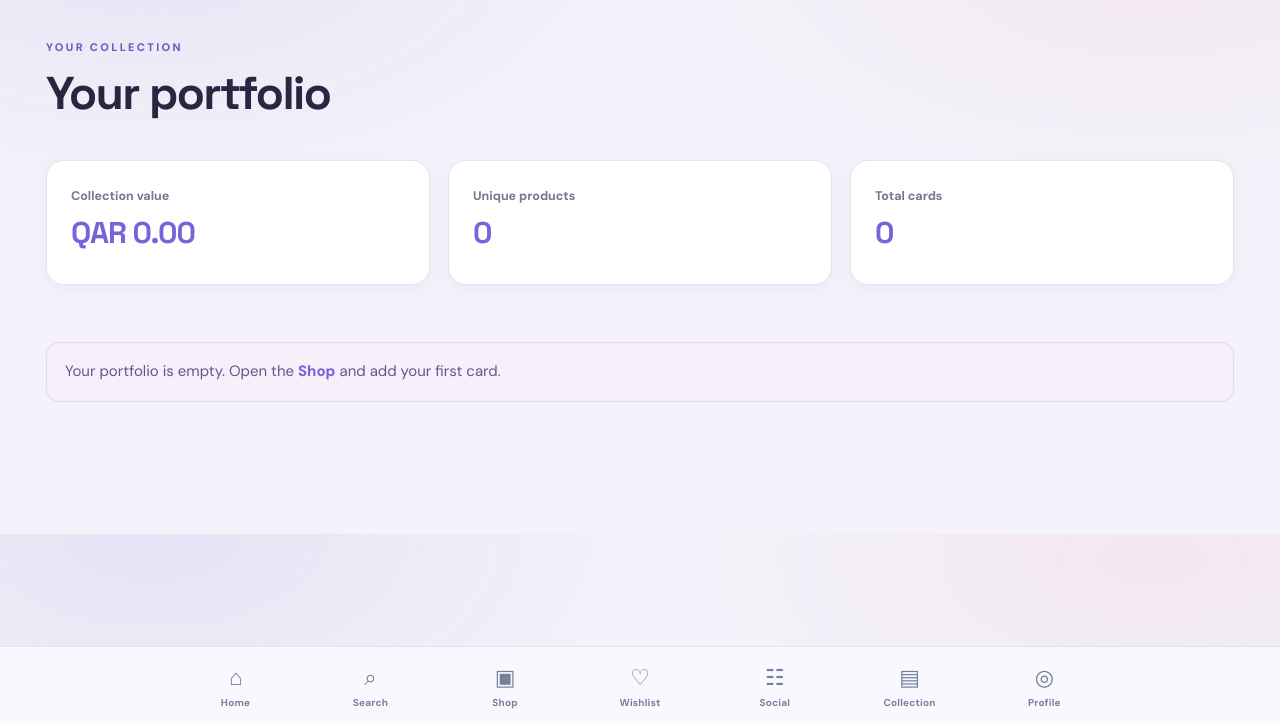
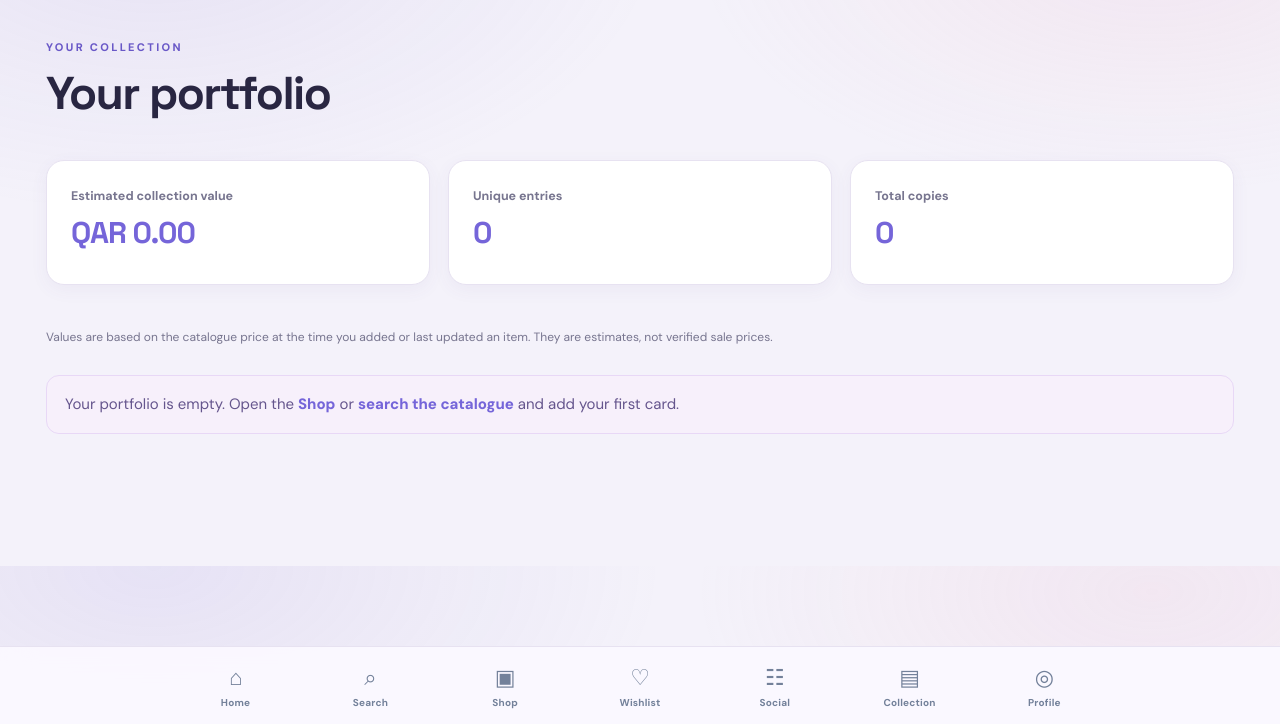
Before and after one commit to shinuxAKI/PokeMarket, an ASP.NET Core app: template PokeMarketApi/Views/Portfolio/Index.cshtml in a window 1280 px wide. Shown: the part 76-800 px from the top of the page. Run offline with ASP.NET Core 8, Linux system fonts and the light colour scheme; the template is opened without the code that fills it, so the values that code supplies are empty; the project's own start-up code is not run, and a stand-in starts its controllers and pages.

Commit message:
Improve collection totals and feedback

```diff
--- a/PokeMarketApi/Views/Portfolio/Index.cshtml
+++ b/PokeMarketApi/Views/Portfolio/Index.cshtml
@@ -1,19 +1,33 @@
 @model IEnumerable<PortfolioItem>
-@{ ViewData["Title"] = "Portfolio"; }
-<p class="eyebrow">YOUR COLLECTION</p><h1>Your portfolio</h1>
+@{
+    ViewData["Title"] = "Portfolio";
+    var items = Model.ToList();
+    var totalValue = items.Sum(x => x.CurrentValueQar * x.Quantity);
+    var totalCopies = items.Sum(x => x.Quantity);
+}
+<p class="eyebrow">YOUR COLLECTION</p>
+<h1>Your portfolio</h1>
+@if (TempData["PortfolioMessage"] is string message)
+{
+    <p class="notice" role="status">@message</p>
+}
 <div class="stats">
-    <div><small>Collection value</small><h2 data-qar="@(Model.Sum(x => x.CurrentValueQar * x.Quantity))">QAR @Model.Sum(x => x.CurrentValueQar * x.Quantity).ToString("N2")</h2></div>
-    <div><small>Unique products</small><h2>@Model.Count()</h2></div>
-    <div><small>Total cards</small><h2>@Model.Sum(x => x.Quantity)</h2></div>
+    <div><small>Estimated collection value</small><h2 data-qar="@totalValue">QAR @totalValue.ToString("N2")</h2></div>
+    <div><small>Unique entries</small><h2>@items.Count</h2></div>
+    <div><small>Total copies</small><h2>@totalCopies</h2></div>
 </div>
+<p class="muted">Values are based on the catalogue price at the time you added or last updated an item. They are estimates, not verified sale prices.</p>
 <div class="grid">
-@foreach (var x in Model)
+@foreach (var x in items)
 {
+    var itemTotal = x.CurrentValueQar * x.Quantity;
     <article class="product">
-        <img src="@(x.ImageUrl ?? "https://placehold.co/240x330")" alt="@x.ProductName">
-        <b>@x.ProductName</b><small>@x.SetName · @x.Grade</small>
+        <img src="@(x.ImageUrl ?? "https://placehold.co/240x330?text=Pok%C3%A9mon")" alt="@x.ProductName">
+        <b>@x.ProductName</b>
+        <small>@x.SetName · @x.Grade</small>
         <small>@x.Condition · Quantity: @x.Quantity</small>
-        <strong data-qar="@(x.CurrentValueQar * x.Quantity)">QAR @((x.CurrentValueQar * x.Quantity).ToString("N2")) total</strong>
+        <small>Unit value: <span data-qar="@x.CurrentValueQar">QAR @x.CurrentValueQar.ToString("N2")</span></small>
+        <strong data-qar="@itemTotal">QAR @itemTotal.ToString("N2") total</strong>
         <form method="post" action="/Portfolio/Update" class="collection-edit">
             @Html.AntiForgeryToken()<input type="hidden" name="id" value="@x.Id">
             <label>Quantity <input type="number" name="quantity" min="1" max="999" value="@x.Quantity" required></label>
@@ -21,8 +35,10 @@
             <label>Grade <select name="grade"><option selected="@(x.Grade == "Ungraded")">Ungraded</option>@for (int i=1;i<=10;i++) { <option selected="@(x.Grade == "PSA " + i)">PSA @i</option> }</select></label>
             <button class="btn">Save changes</button>
         </form>
-        <form method="post" action="/Portfolio/Remove" onsubmit="return confirm('Remove this item from your collection?')">@Html.AntiForgeryToken()<input type="hidden" name="id" value="@x.Id"><button class="linkbtn">Remove</button></form>
+        <form method="post" action="/Portfolio/Remove" onsubmit="return confirm('Remove this item from your collection?')">
+            @Html.AntiForgeryToken()<input type="hidden" name="id" value="@x.Id"><button class="linkbtn">Remove</button>
+        </form>
     </article>
 }
 </div>
-@if (!Model.Any()) { <p class="notice">Your portfolio is empty. Open the <a href="/Shop">Shop</a> and add your first card.</p> }
+@if (!items.Any()) { <p class="notice">Your portfolio is empty. Open the <a href="/Shop">Shop</a> or <a href="/Search">search the catalogue</a> and add your first card.</p> }
```
